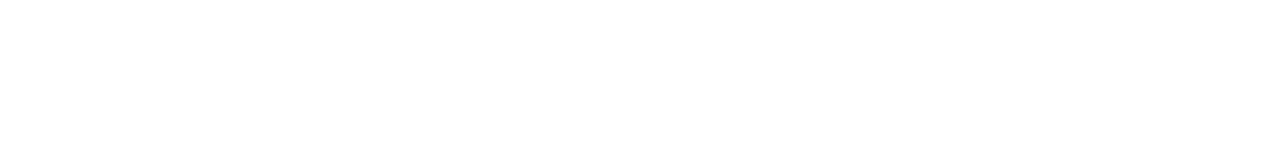
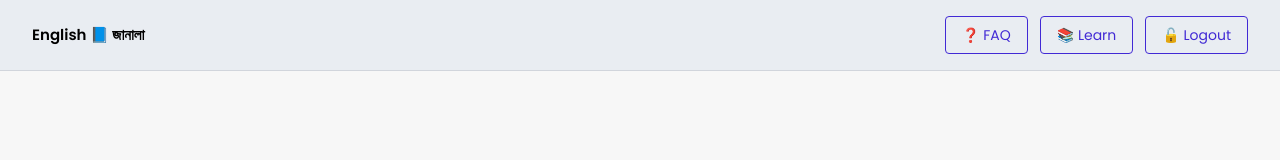
Before and after one commit to shahriar1100/English-Janala, a website: page index.html in a window 1280 px wide. Drawn offline with Linux system fonts and the light colour scheme.

Commit message:
nav bar add with logo and 3 button

```diff
--- a/index.html
+++ b/index.html
@@ -9,7 +9,42 @@
   <link href="https://fonts.googleapis.com/css2?family=Poppins:wght@400;500;600;700&display=swap" rel="stylesheet">
   <link rel="stylesheet" href="src/output.css">
 </head>
-<body>
+<body class="bg-[#f7f7f7]">
+    <!-- Main Container -->
+    <div class="mx-auto min-h-screen border-0 border-blue-0">
+        <!-- Navbar -->
+        <div>
+             <!-- Navbar -->
+        <nav class="flex items-center justify-between px-8 py-4 bg-[#e9edf2] border-b border-gray-300">
 
+          <!-- Logo -->
+          <div class="flex items-center gap-2">
+            <h1 class="font-semibold text-[15px]">
+              English <span class="text-[#00A8FF]">📘</span> জানালা
+            </h1>
+          </div>
+
+          <!-- Nav Buttons -->
+          <div class="flex items-center gap-3">
+
+            <button
+              class="border border-[#422AD5] text-[#422AD5] text-sm px-4 py-2 rounded hover:bg-[#422AD5] hover:text-white transition">
+              ❓ FAQ
+            </button>
+
+            <button
+              class="border border-[#422AD5] text-[#422AD5] text-sm px-4 py-2 rounded hover:bg-[#422AD5] hover:text-white transition">
+              📚 Learn
+            </button>
+
+            <button
+              class="border border-[#422AD5] text-[#422AD5] text-sm px-4 py-2 rounded hover:bg-[#422AD5] hover:text-white transition">
+              🔓 Logout
+            </button>
+
+          </div>
+        </nav>
+        </div>
+    </div>
 </body>
 </html>
```
Also changed, not shown: src/output.css.
